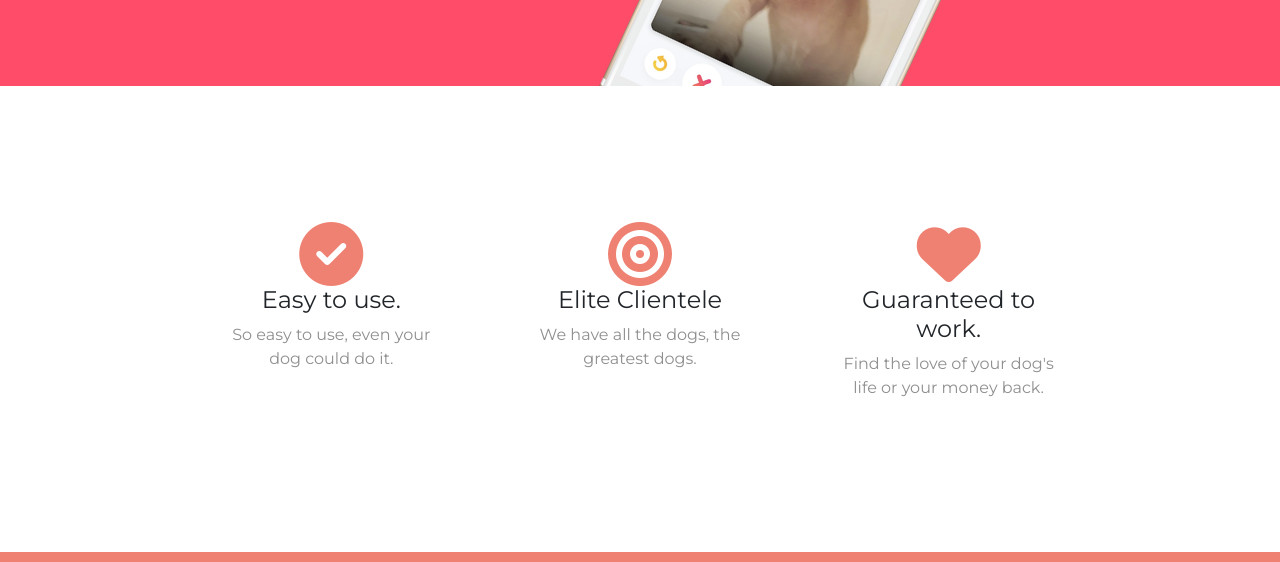
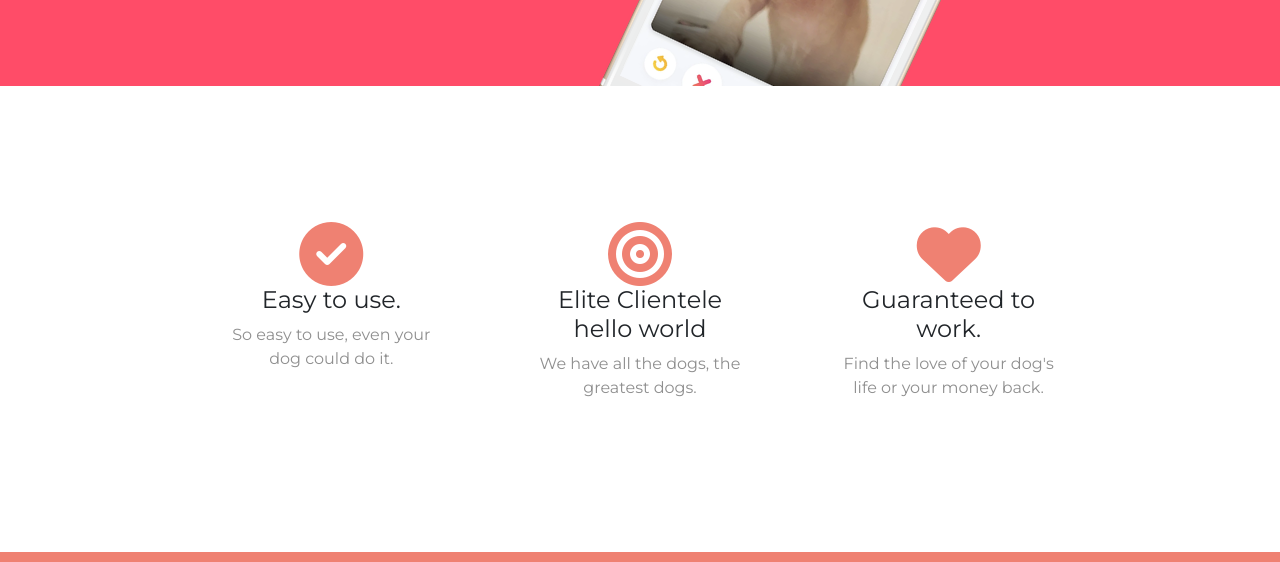
Before and after one commit to sanjivkarki/begin, a plain HTML site: page index.html in a window 1280 px wide. Shown: the part 535-1097 px from the top of the page. Drawn offline with nearby package versions, Linux system fonts and the light colour scheme.

Commit message:
hello world added

```diff
--- a/index.html
+++ b/index.html
@@ -77,7 +77,7 @@
       </div>
       <div class="col-lg-4 space">
         <i class="icon  fas fa-bullseye fa-4x"></i>
-        <h3>Elite Clientele</h3>
+        <h3>Elite Clientele hello world</h3>
         <p>We have all the dogs, the greatest dogs.</p>
       </div>
       <div class="col-lg-4 space">
```
